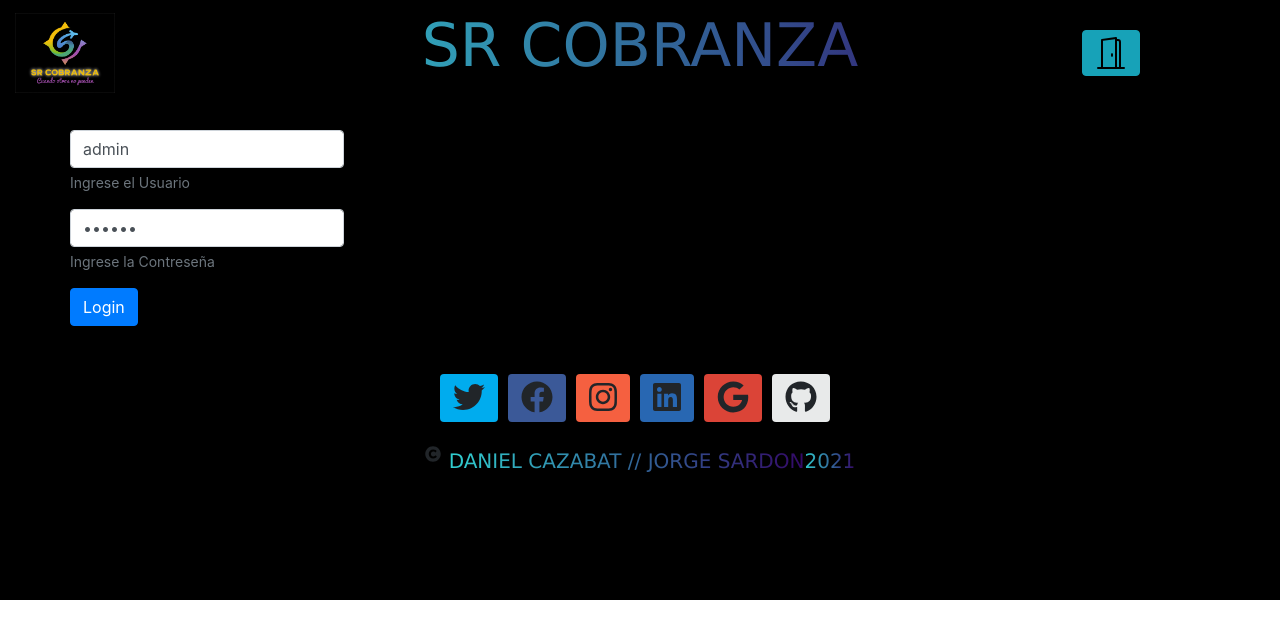
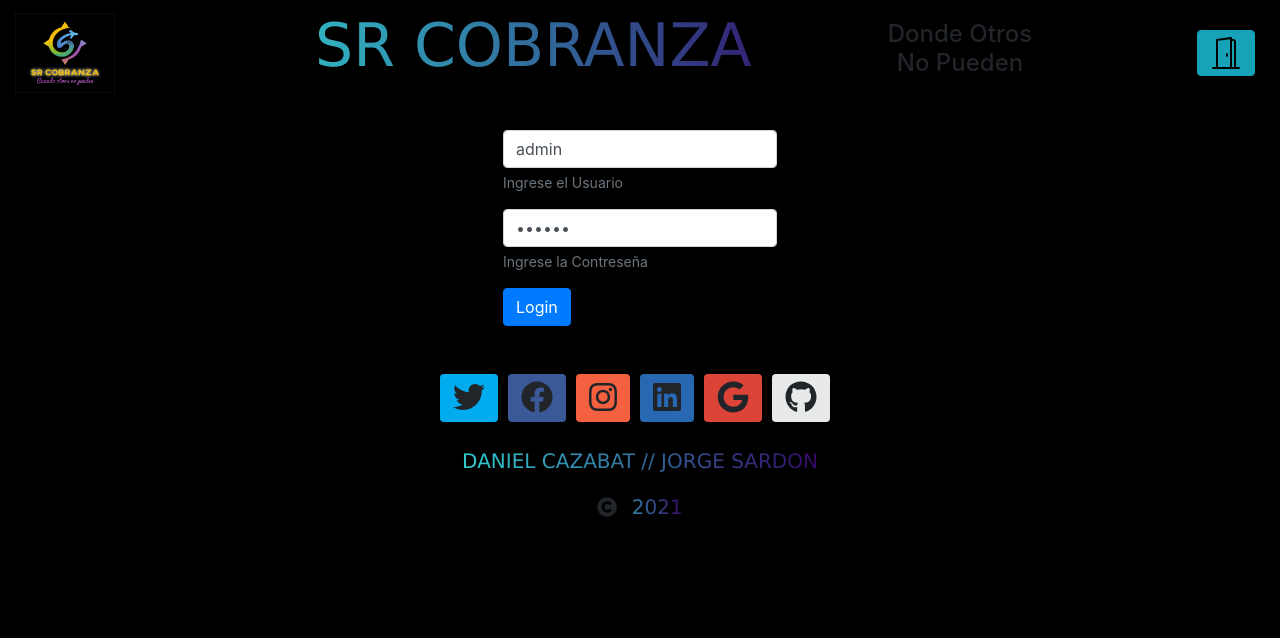
Before and after one commit to dcazabat/srcobranza_tp3, a Vue app: page /#/login in a window 1280 px wide. Shown: the top 638 px of the page. Built offline with nearby package versions, Linux system fonts and the light colour scheme.

Commit message:
Bachground NavBar y Footer, SOLVED!!!

```diff
--- a/src/App.vue
+++ b/src/App.vue
@@ -1,5 +1,5 @@
 <template>
-  <div id="app">
+  <div id="app" class="container-fluid">
     <NavBar />
     <router-view />
     <Footer />
@@ -20,7 +20,7 @@ export default {
 
 <style>
 body {
-  background: black;
+  background-color: black !important;
 }
 #app {
   background-color: black;
--- a/src/components/Footer.vue
+++ b/src/components/Footer.vue
@@ -70,14 +70,20 @@
         />
       </a>
     </div>
-    <div class="mt-4 d-flex justify-content-center">
-      <font-awesome-icon
-        class="mr-2"
-        :icon="{ prefix: 'fas', iconName: 'copyright' }"
-        size="1x"
-      />
-      <p class="copy">Daniel Cazabat // Jorge Sardon</p>
-      <p class="copy">2021</p>
+    <div class="col mt-4 d-flex justify-content-center">
+      <div class="row">
+        <p class="copy">Daniel Cazabat // Jorge Sardon</p>
+      </div>
+    </div>
+    <div class="row d-flex justify-content-center">
+      <p class="copy">
+        <font-awesome-icon
+          class="mr-2"
+          :icon="{ prefix: 'fas', iconName: 'copyright' }"
+          size="1x"
+        />
+        2021
+      </p>
     </div>
   </div>
 </template>
--- a/src/components/FormLogin.vue
+++ b/src/components/FormLogin.vue
@@ -1,5 +1,5 @@
 <template>
-  <div v-if="!isRegister" class="container mx-6">
+  <div v-if="!isRegister" class="mx-6 d-flex justify-content-center">
     <div class="row">
       <form @click.prevent="isValidUser">
         <div class="form-group">
@@ -32,7 +32,7 @@
       </form>
     </div>
   </div>
-  <div v-else class="container my-4">
+  <div v-else class="my-4 justify-content-center">
     <h2 class="section-heading mb-4 h2">Register / Sign up form</h2>
     <div class="row">
       <div class="col-md-6 mb-4">
@@ -111,7 +111,6 @@
 import { mapState, mapMutations, mapGetters } from "vuex";
 
 export default {
-
   computed: {
     ...mapState(["userId", "userPwd", "isRegister"]),
   },
--- a/src/components/Navbar.vue
+++ b/src/components/Navbar.vue
@@ -1,6 +1,6 @@
 <template>
   <div class="mb-4">
-    <div v-if="!isLogged" class="container-fluid w-100 container-style">
+    <div v-if="!isLogged">
       <div class="row align-items-center headline">
         <div class="col col-md-2 w-25">
           <img
@@ -10,11 +10,18 @@
             alt="Logo Sr Cobranza"
           />
         </div>
-        <div class="col col-md-8 w-75">
+        <div class="col col-md-6 w-75">
           <p class="text-center title">Sr Cobranza</p>
         </div>
+        <div class="col col-md-2">
+          <p class="text-center h4">Donde Otros No Pueden</p>
+        </div>
         <div class="col col-md-2 w-25">
-          <router-link type="button" class="btn btn-info" to="/login">
+          <router-link
+            type="button"
+            class="btn btn-info float-right"
+            to="/login"
+          >
             <img
               src="../assets/images/login.svg"
               alt=""
@@ -27,13 +34,14 @@
         </div>
       </div>
     </div>
-    <div v-else class="container-fluid w-100 container-style">
+    <div v-else>
       <div class="row align-items-center headline">
         <div class="col col-md-12">
           <nav class="navbar navbar-expand-md navbar-dark">
             <a class="navbar-brand" href="#">
               <img
                 class="logo"
+                width="100"
                 src="../assets/images/logo.png"
                 alt="Logo Sr Cobranza"
               />
@@ -84,15 +92,22 @@
                   <a class="nav-link" href="#">Administracion</a>
                 </li>
               </ul>
-              <form class="my-2 my-lg-0" action="../html/index.html">
-                <button class="btn btn-danger my-2 my-sm-0" type="submit">
+              <div class="col col-md-2 w-25">
+                <router-link
+                  type="button"
+                  class="btn btn-danger float-right"
+                  to="/"
+                >
                   <img
-                    src="../assets/images/logout.svg"
-                    alt="SALIR"
-                    title="SALIR"
+                    src="../assets/images/login.svg"
+                    alt=""
+                    width="32"
+                    height="32"
+                    title="Ingresar"
+                    to="/login"
                   />
-                </button>
-              </form>
+                </router-link>
+              </div>
             </div>
           </nav>
         </div>
```
